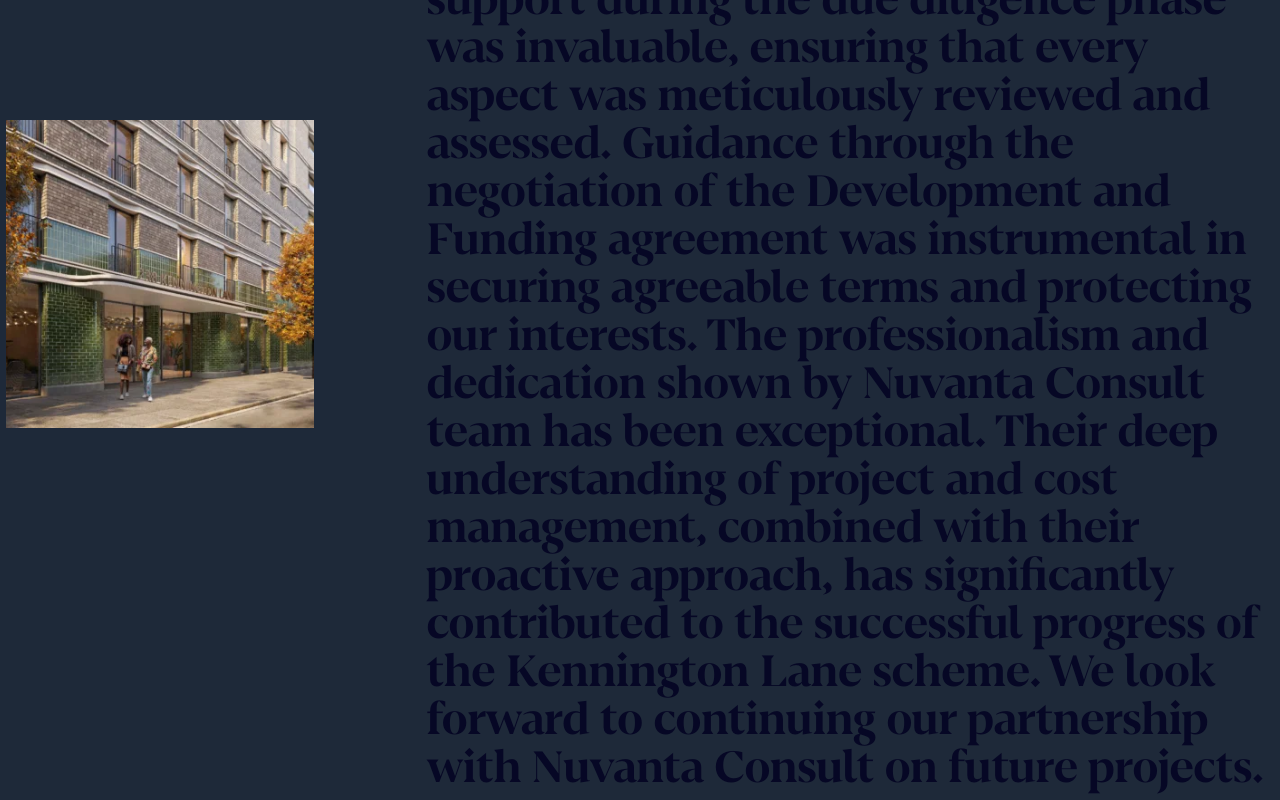
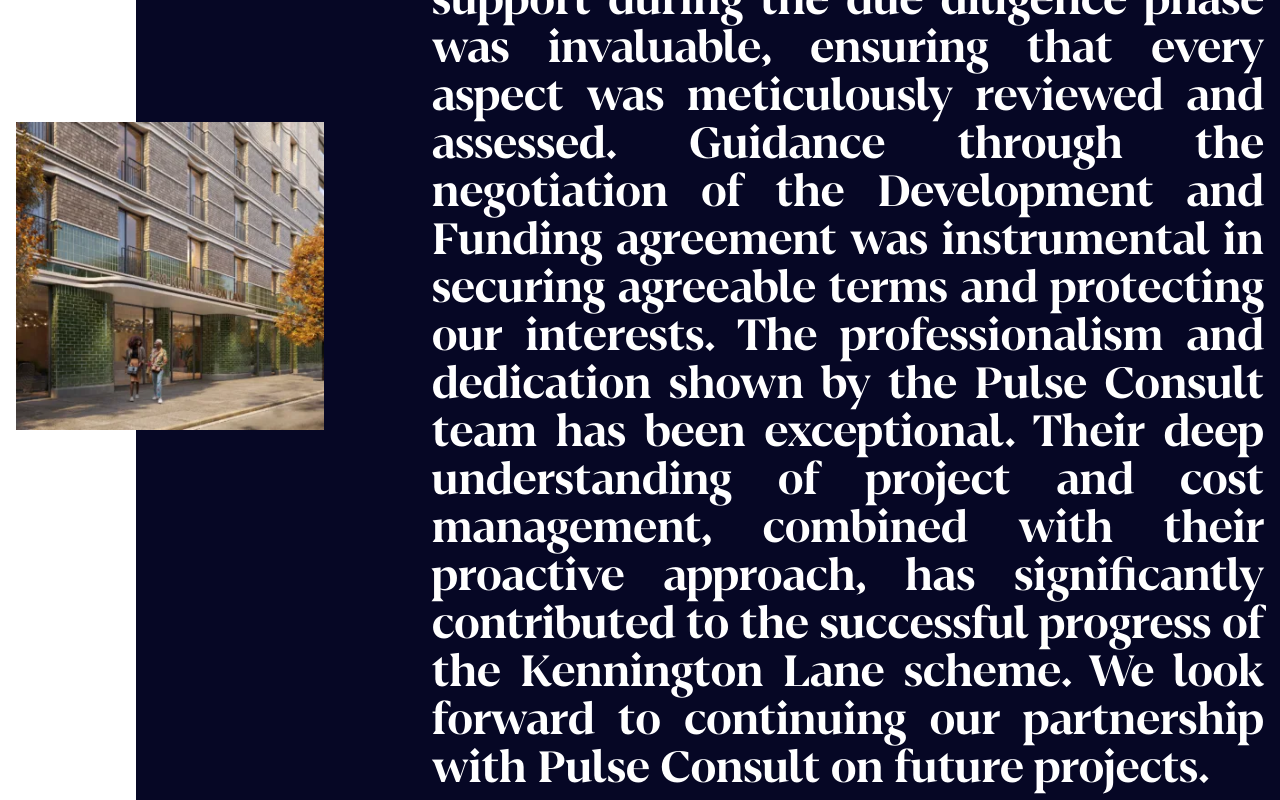
Before and after one commit to AKASH-J23/pulse-clone, a Next.js app: page / in a window 1280 px wide. Shown: the part 5120-5920 px from the top of the page. Built offline with nearby package versions, Linux system fonts and the light colour scheme.

Commit message:
testimonial page fixing

```diff
--- a/src/app/components/Testimonial.tsx
+++ b/src/app/components/Testimonial.tsx
@@ -3,26 +3,30 @@
 
 const Testimonial = () => (
   <section className="pb-14 md:pb-20 lg:pb-24 relative overflow-hidden" data-block="blockTestimonial">
-    <div className="relative bg-gray-800 py-20 md:py-28">
-      <div className="reveal">
-        <div className="container relative">
-          <div className="grid grid-cols-6 md:grid-cols-8 lg:grid-cols-12">
-            <div className="col-span-full md:col-span-3 relative flex justify-center items-center">
+    <div className="relative bg-[#060725] py-10 sm:py-16 md:py-20 lg:py-28">
+      <div className="container mx-auto px-4 relative">
+        <div className="grid grid-cols-1 md:grid-cols-8 lg:grid-cols-12 gap-y-10 md:gap-y-0 items-center">
+          {/* Left: Image */}
+          <div className="flex justify-center md:justify-start md:col-span-3 col-span-1 relative">
+            <div className="hidden md:block absolute z-10 top-1/2 -translate-y-1/2 left-0 -translate-x-[calc(100%-120px)] w-screen h-[500vh] bg-white"></div>
+            <div className="md:hidden absolute top-0 left-0 right-0 bg-white h-[100px] -translate-y-10 w-full"></div>
             <Image
               src="/generic/Projects-images/Kennington-Lane/_340x340_crop_center-center_none/2959/HG-Living_Kennington-Lane_3.webp"
               alt="HG Living Kennington Lane 3"
               width={240}
               height={240}
-                className="relative z-20 w-full max-w-[164px] md:max-w-[240px] lg:max-w-[308px]"
+              className="relative z-20 w-[140px] sm:w-[180px] md:w-[220px] lg:w-[308px] h-auto"
+              priority={false}
             />
           </div>
-            <div className="col-span-full md:col-start-4 lg:col-start-5 md:col-span-8 text-white z-10">
-              <div className="text-3xl md:text-5xl font-heading font-bold pt-10 md:pt-0">
+          {/* Right: Testimonial Text */}
+          <div className="md:col-start-4 lg:col-start-5 md:col-span-5 lg:col-span-8 col-span-1 text-white z-10">
+            <div className="text-2xl sm:text-3xl md:text-4xl lg:text-5xl font-heading font-bold pt-6 md:pt-0 w-full text-justify" style={{ color: "#fff" }}>
               <p>
-                  From the outset, Nuvanta Consult demonstrated their expertise and commitment by providing us with an experienced team led by a Director who played an integral role in supporting the delivery of Kennington Lane. Their support during the due diligence phase was invaluable, ensuring that every aspect was meticulously reviewed and assessed. Guidance through the negotiation of the Development and Funding agreement was instrumental in securing agreeable terms and protecting our interests. The professionalism and dedication shown by Nuvanta Consult team has been exceptional. Their deep understanding of project and cost management, combined with their proactive approach, has significantly contributed to the successful progress of the Kennington Lane scheme. We look forward to continuing our partnership with Nuvanta Consult on future projects.
+                From the outset, Pulse Consult demonstrated their expertise and commitment by providing us with an experienced team led by a Director who played an integral role in supporting the delivery of Kennington Lane. Their support during the due diligence phase was invaluable, ensuring that every aspect was meticulously reviewed and assessed. Guidance through the negotiation of the Development and Funding agreement was instrumental in securing agreeable terms and protecting our interests. The professionalism and dedication shown by the Pulse Consult team has been exceptional. Their deep understanding of project and cost management, combined with their proactive approach, has significantly contributed to the successful progress of the Kennington Lane scheme. We look forward to continuing our partnership with Pulse Consult on future projects.
               </p>
             </div>
-              <div className="mt-11 font-light flex flex-wrap gap-1 md:gap-2">
+            <div className="mt-8 md:mt-11 font-light flex flex-wrap gap-x-2 gap-y-1 md:gap-x-2 text-base sm:text-lg md:text-xl">
               <p>James Young</p>
               <span>|</span>
               <p>Director</p>
@@ -31,7 +35,17 @@
             </div>
           </div>
         </div>
-        </div>
+        {/* Decorative gradient image (optional, can be added if needed) */}
+        {/*
+        <img
+          className="absolute max-w-[500px] left-0 -bottom-20 md:left-36 xl:left-44 md:-bottom-28"
+          alt=""
+          src="/dist/images/gradients/gradient--bluewhite-bl-sm.png"
+          loading="lazy"
+          width="540"
+          height="497"
+        />
+        */}
       </div>
     </div>
   </section>
```
Lines whose indentation alone changed are shown as unchanged.
